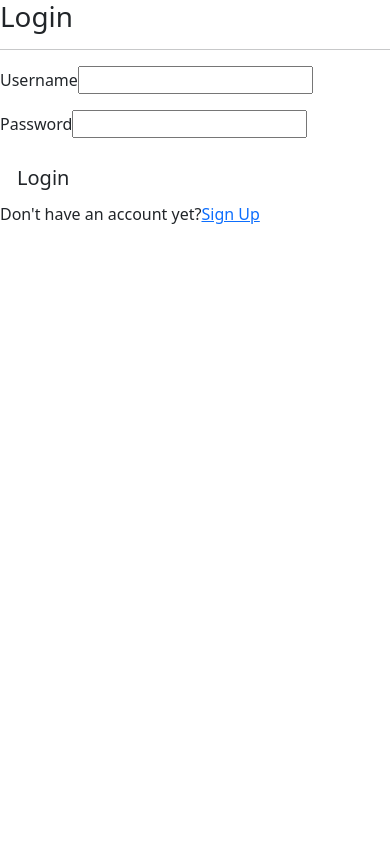
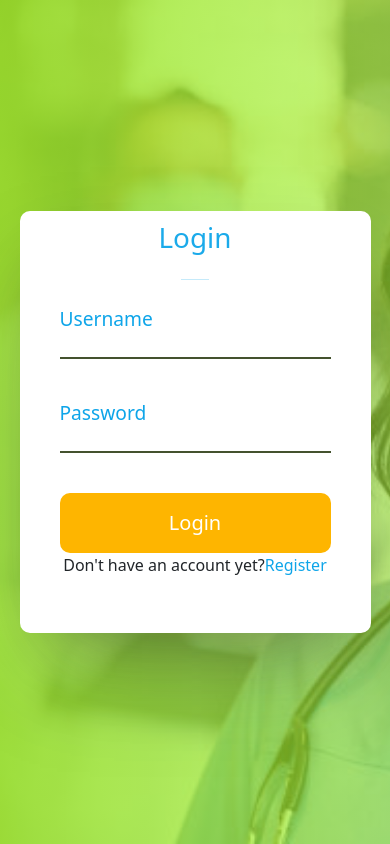
Before and after one commit to victorokoroji/doctors-appointment-frontend, a React (Create React App) app: page /login in a window 390 px wide. Built offline with nearby package versions, Linux system fonts and the light colour scheme; a web font is replaced by a local one.

Commit message:
Resovle the conflict and perfect responsiveness for both the desktop and the mobile

```diff
--- a/src/components/DoctorsPage/Sidebar.js
+++ b/src/components/DoctorsPage/Sidebar.js
@@ -33,7 +33,7 @@ const Sidebar = () => {
             </li>
             <li className={styles.listItem}>
               <NavLink
-                to="/register"
+                to="/reserve"
                 className={(navLink) => (navLink.isActive ? styles.active : styles.nonActive)}
               >
                 Reserve
--- a/src/components/Login.js
+++ b/src/components/Login.js
@@ -2,14 +2,12 @@
 /* eslint-disable consistent-return */
 import React, { useState, useEffect } from 'react';
 import { Link } from 'react-router-dom';
-import '../css/login.module.css';
-
+import style from '../css/login.module.css';
 const LoginForm = () => {
   const initialValues = { name: '', password: '' };
   const [formValues, setFormValues] = useState(initialValues);
   const [formErrors, setFormErrors] = useState({});
   const [isSubmit, setIsSubmit] = useState(false);
-
   const handleChange = (e) => {
     const { name, value } = e.target;
     setFormValues({
@@ -17,16 +15,13 @@ const LoginForm = () => {
       [name]: value,
     });
   };
-
   useEffect(() => {
     if (Object.keys(formErrors).length === 0 && isSubmit) {
       setFormErrors(formValues);
     }
   }, [formErrors]);
-
   const validate = (values) => {
     const errors = {};
-
     if (!values.name) {
       errors.name = 'Name is required!';
     } else if (values.name.length < 3 || values.name.length > 20) {
@@ -39,74 +34,69 @@ const LoginForm = () => {
     }
     return errors;
   };
-
   const handleSubmit = (e) => {
     e.preventDefault();
     setFormErrors(validate(formValues));
     setIsSubmit(true);
   };
-
   return (
-    <section className="session-form">
-      <div className="session-container">
+    <section className={style.sessionForm}>
+      <div className={style.sessionContainer}>
         {Object.keys(formErrors).length === 0 && isSubmit ? (
           <div className="text-center text-success mb-5">Account created successfully</div>
-        ) : (
-          null
-        )}
-        <div className="form-container">
-          <form
-            onSubmit={handleSubmit}
-            autoComplete="off"
-          >
-            <div className="heading">
+        ) : null}
+        <div className={style.formContainer}>
+          <form onSubmit={handleSubmit} autoComplete="off" className={style.form}>
+            <div className={style.heading}>
               <h1>Login</h1>
-              <hr />
+              <hr className={style.line} />
             </div>
-
-            <div className="form-group">
-              <label htmlFor="nameInput" className="input_label"> Username</label>
-
+            <div className={style.formGroup}>
               <input
                 type="text"
-                id="emailInput"
-                className="input_field"
+                id={style.emailInput}
+                className={style.inputField}
                 name="name"
                 value={formValues.name}
                 onChange={handleChange}
+                required
               />
-
+              <label htmlFor="nameInput" className={style.inputLabel}>
+                Username
+              </label>
               <p className="text-danger">{formErrors.name}</p>
             </div>
-            <div className="form-group">
-              { /* eslint-disable-next-line jsx-a11y/label-has-associated-control */}
-              <label htmlFor="password" className="input_label">  Password </label>
-
+            <div className={style.formGroup}>
+              {/* eslint-disable-next-line jsx-a11y/label-has-associated-control */}
               <input
                 type="password"
-                in="passwordinput"
-                className="input_field"
+                id="passwordinput"
+                className={style.inputField}
                 name="password"
                 value={formValues.password}
                 onChange={handleChange}
+                required
               />
-
+              <label htmlFor="password" className={style.inputLabel}>
+                Password
+              </label>
               <p className="text-danger">{formErrors.password}</p>
             </div>
-            <div className="submit-btn">
-              <button type="submit" className="btn btn-lg">Login</button>
+            <div className={style.submitBtn}>
+              <button type="submit">Login</button>
             </div>
           </form>
         </div>
         <div>
           <p>
             Don&apos;t have an account yet?
-            <Link to="/signup">Sign Up</Link>
+            <Link to="/register" className={style.link}>
+              Register
+            </Link>
           </p>
         </div>
       </div>
     </section>
   );
 };
-
 export default LoginForm;
--- a/src/css/home.module.css
+++ b/src/css/home.module.css
@@ -20,7 +20,7 @@
   font-stretch: expanded;
   font-size: 3rem;
   text-align: center;
-  color: #3778c2;
+  color: #fff;
   animation: title 1s ease-in-out;
   font-weight: bold;
 }
--- a/src/css/reserveform.module.css
+++ b/src/css/reserveform.module.css
@@ -72,6 +72,8 @@
   outline-style: solid;
   outline-offset: 2px;
   outline-width: 3px;
+  display: block;
+  width: 28%;
 }
 
 .selectDoctors {
@@ -146,4 +148,8 @@
   .bookButton {
     margin-bottom: 20%;
   }
+  .formInput {
+    width: 75%;
+    margin: auto;
+  }
 }
```
